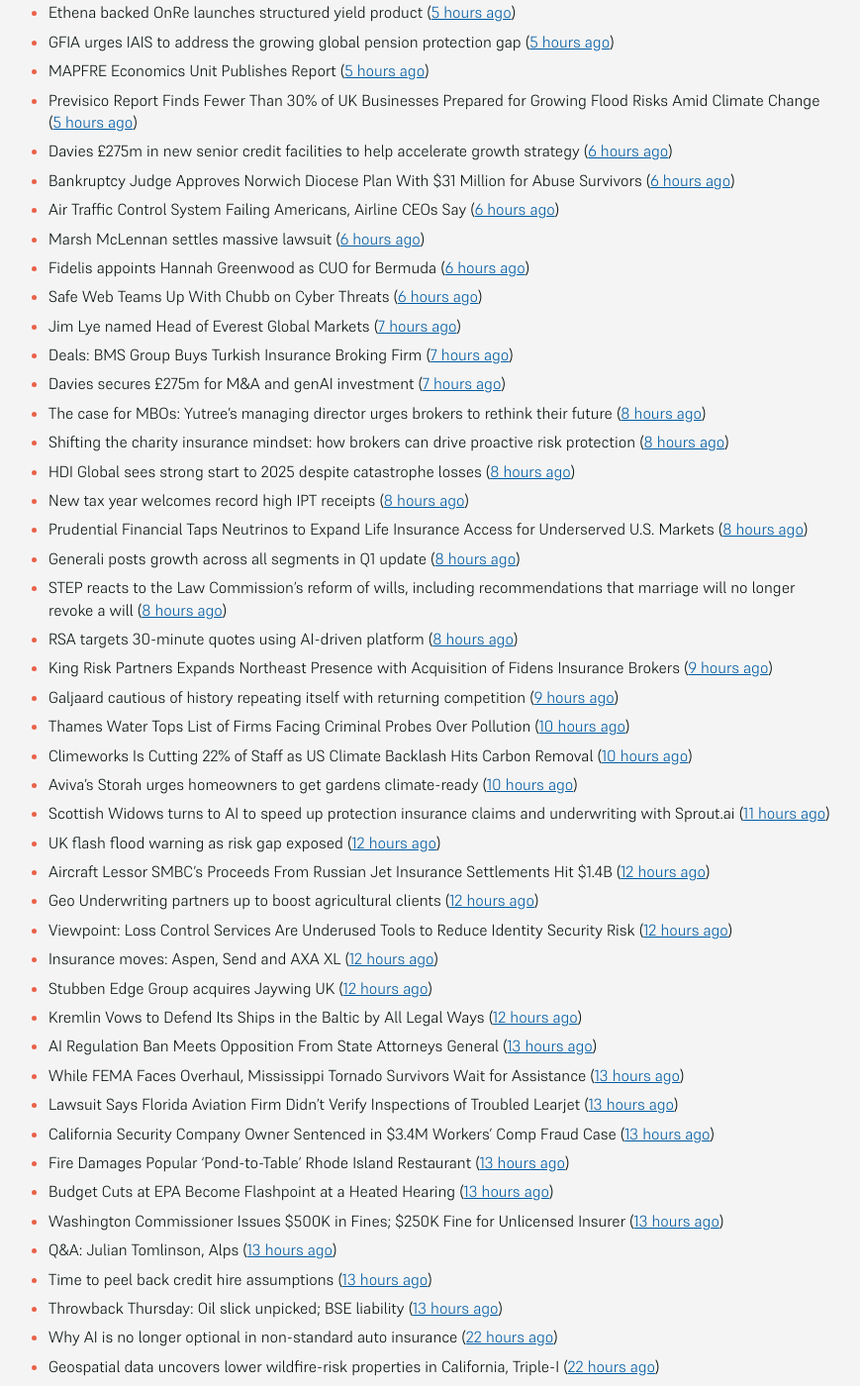
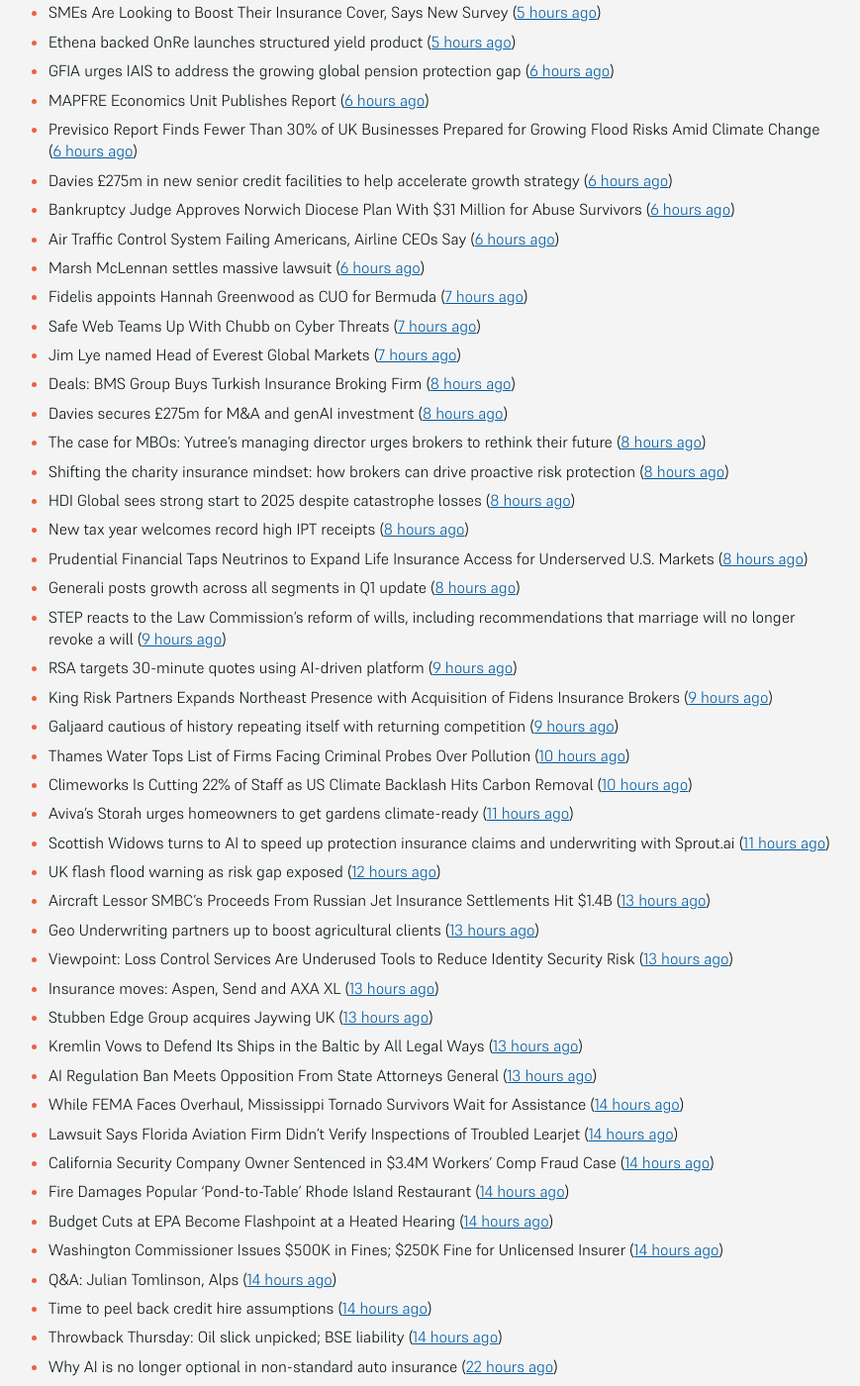
Before and after one commit to mat-0/feeds.thechels.uk, a Jekyll site: the page built from index.md, in a window 1280 px wide and 1400 px high, scrolled down 1016 px. Shown: the whole window at 99% size, without its empty margins (215-1084 px from the left). Built offline with Jekyll 4.4.1, drawn with Linux system fonts in a browser that asks for light colours; some of the changed text lies outside the part shown.

Commit message:
New Feed

```diff
--- a/index.md
+++ b/index.md
@@ -8,73 +8,74 @@ description: Latest Updates
 [Get this as an RSS feed](/feed.rss)
 
 <!-- news_marker starts -->
-- Combating misinformation strategy: Verify, then trust ([28 minutes ago](https://www.dig-in.com/opinion/strategies-for-fighting-misinformation))
-- AI is changing insurance strategies for small businesses ([28 minutes ago](https://www.dig-in.com/opinion/ai-is-changing-insurance-strategies-for-small-businesses))
+- CFC boosts cyber cover for high-risk digital sectors ([15 minutes ago](https://www.insurancebusinessmag.com/uk/news/breaking-news/cfc-boosts-cyber-cover-for-highrisk-digital-sectors-536652.aspx))
+- Combating misinformation strategy: Verify, then trust ([52 minutes ago](https://www.dig-in.com/opinion/strategies-for-fighting-misinformation))
+- AI is changing insurance strategies for small businesses ([52 minutes ago](https://www.dig-in.com/opinion/ai-is-changing-insurance-strategies-for-small-businesses))
 - D.A. Says Former California Police Officer on Workers’ Comp Went to Festival, Skied ([1 hours ago](https://www.insurancejournal.com/news/west/2025/05/22/824698.htm))
 - People Moves: Swingle Collins & Associates Names Curtis as President ([2 hours ago](https://www.insurancejournal.com/news/southcentral/2025/05/22/824852.htm))
 - People Moves: Willis Promotes Williamson as Canada Leader; HDI Global Taps RSA’s McDowell as Sales & Distribution Lead for International Programs and Captives ([2 hours ago](https://www.insurancejournal.com/news/international/2025/05/22/824842.htm))
 - New Orleans Archdiocese to Pay $179M to Victims of Clergy Sexual Abuse ([2 hours ago](https://www.insurancejournal.com/news/southcentral/2025/05/22/824844.htm))
 - Man Who Burned Down a Missouri Church Sentenced, Ordered to Pay $7M ([2 hours ago](https://www.insurancejournal.com/news/midwest/2025/05/22/824838.htm))
 - FEMA Senior Officials Exit as Trump Targets Agency ([2 hours ago](https://www.insurancejournal.com/news/national/2025/05/22/824833.htm))
-- Property cat rates expected to fall ~10% at June 1 but market dynamics still favourable: KBW ([2 hours ago](https://www.reinsurancene.ws/property-cat-rates-expected-to-fall-10-at-june-1-but-market-dynamics-still-favourable-kbw/))
-- People Moves: Frankenmuth Insurance Appoints Ott Chief Legal Officer and Corporate Secretary; Brotherhood Mutual Announces VP Promotion, Addition and Transition ([2 hours ago](https://www.insurancejournal.com/news/midwest/2025/05/22/824823.htm))
-- Kota Raises $14.5 Million to Streamline Insurance Benefits Infrastructure ([2 hours ago](https://www.insurtechinsights.com/kota-raises-14-5-million-to-streamline-insurance-benefits-infrastructure/))
+- Property cat rates expected to fall ~10% at June 1 but market dynamics still favourable: KBW ([3 hours ago](https://www.reinsurancene.ws/property-cat-rates-expected-to-fall-10-at-june-1-but-market-dynamics-still-favourable-kbw/))
+- People Moves: Frankenmuth Insurance Appoints Ott Chief Legal Officer and Corporate Secretary; Brotherhood Mutual Announces VP Promotion, Addition and Transition ([3 hours ago](https://www.insurancejournal.com/news/midwest/2025/05/22/824823.htm))
+- Kota Raises $14.5 Million to Streamline Insurance Benefits Infrastructure ([3 hours ago](https://www.insurtechinsights.com/kota-raises-14-5-million-to-streamline-insurance-benefits-infrastructure/))
 - Insurance investment outsourcing hits $4.5trn, private markets see more interest: Clearwater Analytics ([3 hours ago](https://www.reinsurancene.ws/insurance-investment-outsourcing-hits-4-5trn-private-markets-see-more-interest-clearwater-analytics/))
 - Corporate Nuclear Verdicts Surged to New Record High in 2024, Report Says ([3 hours ago](https://www.insurancejournal.com/news/national/2025/05/22/824792.htm))
 - NCDOI Fines Builders Mutual for Repeat Violations in Commercial Auto ([3 hours ago](https://www.insurancejournal.com/news/southeast/2025/05/22/824808.htm))
 - Markets/Coverages: CFC Adds Cyber Proactive Response to More Industry Products ([3 hours ago](https://www.insurancejournal.com/news/national/2025/05/22/824804.htm))
 - Davies Secures New Credit Facility of £275m ([3 hours ago](https://insurance-edge.net/2025/05/22/davies-secures-new-credit-facility-of-275m/))
-- Protecdiv adds David Castillo as EVP, Head of Construction and Surety Solutions ([3 hours ago](https://www.reinsurancene.ws/protecdiv-adds-david-castillo-as-evp-head-of-construction-and-surety-solutions/))
-- Aon Launches Health Price Transparency Data ([3 hours ago](https://insurance-edge.net/2025/05/22/aon-launches-health-price-transparency-data/))
+- Protecdiv adds David Castillo as EVP, Head of Construction and Surety Solutions ([4 hours ago](https://www.reinsurancene.ws/protecdiv-adds-david-castillo-as-evp-head-of-construction-and-surety-solutions/))
+- Aon Launches Health Price Transparency Data ([4 hours ago](https://insurance-edge.net/2025/05/22/aon-launches-health-price-transparency-data/))
 - State Farm's added California rate hike request gets pushback ([4 hours ago](https://www.dig-in.com/news/state-farms-added-california-rate-hike-gets-pushback))
 - Hiscox targets double-digit Retail premium growth by 2028 ([4 hours ago](https://www.reinsurancene.ws/hiscox-targets-double-digit-retail-premium-growth-by-2028/))
-- AM Best warns NOAA disaster data cutoff could hinder insurers’ response to secondary perils ([4 hours ago](https://www.reinsurancene.ws/am-best-warns-noaa-disaster-data-cutoff-could-hinder-insurers-response-to-secondary-perils/))
-- Plane Crashes into San Diego Neighborhood, Setting Homes and Vehicles on Fire ([4 hours ago](https://www.insurancejournal.com/news/west/2025/05/22/824787.htm))
+- AM Best warns NOAA disaster data cutoff could hinder insurers’ response to secondary perils ([5 hours ago](https://www.reinsurancene.ws/am-best-warns-noaa-disaster-data-cutoff-could-hinder-insurers-response-to-secondary-perils/))
+- Plane Crashes into San Diego Neighborhood, Setting Homes and Vehicles on Fire ([5 hours ago](https://www.insurancejournal.com/news/west/2025/05/22/824787.htm))
 - SMEs Are Looking to Boost Their Insurance Cover, Says New Survey ([5 hours ago](https://insurance-edge.net/2025/05/22/smes-are-looking-to-boost-their-insurance-cover-says-new-survey/))
 - Ethena backed OnRe launches structured yield product ([5 hours ago](https://www.reinsurancene.ws/ethena-backed-onre-launches-structured-yield-product/))
-- GFIA urges IAIS to address the growing global pension protection gap ([5 hours ago](https://www.reinsurancene.ws/gfia-urges-iais-to-address-the-growing-global-pension-protection-gap/))
-- MAPFRE Economics Unit Publishes Report ([5 hours ago](https://insurance-edge.net/2025/05/22/mapfre-economics-unit-publishes-report/))
-- Previsico Report Finds Fewer Than 30% of UK Businesses Prepared for Growing Flood Risks Amid Climate Change ([5 hours ago](https://www.insurtechinsights.com/previsico-report-finds-fewer-than-30-of-uk-businesses-prepared-for-growing-flood-risks-amid-climate-change/))
+- GFIA urges IAIS to address the growing global pension protection gap ([6 hours ago](https://www.reinsurancene.ws/gfia-urges-iais-to-address-the-growing-global-pension-protection-gap/))
+- MAPFRE Economics Unit Publishes Report ([6 hours ago](https://insurance-edge.net/2025/05/22/mapfre-economics-unit-publishes-report/))
+- Previsico Report Finds Fewer Than 30% of UK Businesses Prepared for Growing Flood Risks Amid Climate Change ([6 hours ago](https://www.insurtechinsights.com/previsico-report-finds-fewer-than-30-of-uk-businesses-prepared-for-growing-flood-risks-amid-climate-change/))
 - Davies £275m in new senior credit facilities to help accelerate growth strategy ([6 hours ago](https://www.reinsurancene.ws/davies-275m-in-new-senior-credit-facilities-to-help-accelerate-growth-strategy/))
 - Bankruptcy Judge Approves Norwich Diocese Plan With $31 Million for Abuse Survivors ([6 hours ago](https://www.insurancejournal.com/news/east/2025/05/22/824771.htm))
 - Air Traffic Control System Failing Americans, Airline CEOs Say ([6 hours ago](https://www.insurancejournal.com/news/national/2025/05/22/824772.htm))
 - Marsh McLennan settles massive lawsuit ([6 hours ago](https://www.insurancebusinessmag.com/uk/news/legal-insights/marsh-mclennan-settles-massive-lawsuit-536579.aspx))
-- Fidelis appoints Hannah Greenwood as CUO for Bermuda ([6 hours ago](https://www.reinsurancene.ws/fidelis-appoints-hannah-greenwood-as-cuo-for-bermuda/))
-- Safe Web Teams Up With Chubb on Cyber Threats ([6 hours ago](https://insurance-edge.net/2025/05/22/safe-web-teams-up-with-chubb-on-cyber-threats/))
+- Fidelis appoints Hannah Greenwood as CUO for Bermuda ([7 hours ago](https://www.reinsurancene.ws/fidelis-appoints-hannah-greenwood-as-cuo-for-bermuda/))
+- Safe Web Teams Up With Chubb on Cyber Threats ([7 hours ago](https://insurance-edge.net/2025/05/22/safe-web-teams-up-with-chubb-on-cyber-threats/))
 - Jim Lye named Head of Everest Global Markets ([7 hours ago](https://www.reinsurancene.ws/jim-lye-named-head-of-everest-global-markets/))
-- Deals: BMS Group Buys Turkish Insurance Broking Firm ([7 hours ago](https://insurance-edge.net/2025/05/22/deals-bms-group-buys-turkish-insurance-broking-firm/))
-- Davies secures £275m for M&A and genAI investment ([7 hours ago](https://www.postonline.co.uk/claims/7957808/davies-secures-%C2%A3275m-for-ma-and-genai-investment))
+- Deals: BMS Group Buys Turkish Insurance Broking Firm ([8 hours ago](https://insurance-edge.net/2025/05/22/deals-bms-group-buys-turkish-insurance-broking-firm/))
+- Davies secures £275m for M&A and genAI investment ([8 hours ago](https://www.postonline.co.uk/claims/7957808/davies-secures-%C2%A3275m-for-ma-and-genai-investment))
 - The case for MBOs: Yutree's managing director urges brokers to rethink their future ([8 hours ago](https://www.insurancebusinessmag.com/uk/news/business-resilience/the-case-for-mbos-yutrees-managing-director-urges-brokers-to-rethink-their-future-536561.aspx))
 - Shifting the charity insurance mindset: how brokers can drive proactive risk protection ([8 hours ago](https://www.insurancebusinessmag.com/uk/news/non-profits/shifting-the-charity-insurance-mindset-how-brokers-can-drive-proactive-risk-protection-536560.aspx))
 - HDI Global sees strong start to 2025 despite catastrophe losses ([8 hours ago](https://www.insurancebusinessmag.com/uk/news/breaking-news/hdi-global-sees-strong-start-to-2025-despite-catastrophe-losses-536559.aspx))
 - New tax year welcomes record high IPT receipts ([8 hours ago](https://www.insurancebusinessmag.com/uk/news/breaking-news/new-tax-year-welcomes-record-high-ipt-receipts-536558.aspx))
 - Prudential Financial Taps Neutrinos to Expand Life Insurance Access for Underserved U.S. Markets ([8 hours ago](https://www.insurtechinsights.com/prudential-financial-taps-neutrinos-to-expand-life-insurance-access-for-underserved-u-s-markets/))
 - Generali posts growth across all segments in Q1 update ([8 hours ago](https://www.insurancebusinessmag.com/uk/news/breaking-news/generali-posts-growth-across-all-segments-in-q1-update-536552.aspx))
-- STEP reacts to the Law Commission’s reform of wills, including recommendations that marriage will no longer revoke a will ([8 hours ago](https://ifamagazine.com/step-reacts-to-the-law-commissions-reform-of-wills-including-recommendations-that-marriage-will-no-longer-revoke-a-will/))
-- RSA targets 30-minute quotes using AI-driven platform ([8 hours ago](https://www.postonline.co.uk/commercial/7957756/rsa-targets-30-minute-quotes-using-ai-driven-platform))
+- STEP reacts to the Law Commission’s reform of wills, including recommendations that marriage will no longer revoke a will ([9 hours ago](https://ifamagazine.com/step-reacts-to-the-law-commissions-reform-of-wills-including-recommendations-that-marriage-will-no-longer-revoke-a-will/))
+- RSA targets 30-minute quotes using AI-driven platform ([9 hours ago](https://www.postonline.co.uk/commercial/7957756/rsa-targets-30-minute-quotes-using-ai-driven-platform))
 - King Risk Partners Expands Northeast Presence with Acquisition of Fidens Insurance Brokers ([9 hours ago](https://www.insurtechinsights.com/king-risk-partners-expands-northeast-presence-with-acquisition-of-fidens-insurance-brokers/))
 - Galjaard cautious of history repeating itself with returning competition ([9 hours ago](https://www.postonline.co.uk/news/7957781/galjaard-cautious-of-history-repeating-itself-with-returning-competition))
 - Thames Water Tops List of Firms Facing Criminal Probes Over Pollution ([10 hours ago](https://www.insurancejournal.com/news/international/2025/05/22/824751.htm))
 - Climeworks Is Cutting 22% of Staff as US Climate Backlash Hits Carbon Removal ([10 hours ago](https://www.insurancejournal.com/news/international/2025/05/22/824741.htm))
-- Aviva’s Storah urges homeowners to get gardens climate-ready ([10 hours ago](https://www.postonline.co.uk/personal/7957795/aviva%E2%80%99s-storah-urges-homeowners-to-get-gardens-climate-ready))
+- Aviva’s Storah urges homeowners to get gardens climate-ready ([11 hours ago](https://www.postonline.co.uk/personal/7957795/aviva%E2%80%99s-storah-urges-homeowners-to-get-gardens-climate-ready))
 - Scottish Widows turns to AI to speed up protection insurance claims and underwriting with Sprout.ai ([11 hours ago](https://ifamagazine.com/scottish-widows-turns-to-ai-to-speed-up-protection-insurance-claims-and-underwriting-with-sprout-ai/))
 - UK flash flood warning as risk gap exposed ([12 hours ago](https://www.insurancebusinessmag.com/uk/news/catastrophe/uk-flash-flood-warning-as-risk-gap-exposed-536538.aspx))
-- Aircraft Lessor SMBC’s Proceeds From Russian Jet Insurance Settlements Hit $1.4B ([12 hours ago](https://www.insurancejournal.com/news/international/2025/05/22/824738.htm))
-- Geo Underwriting partners up to boost agricultural clients ([12 hours ago](https://www.insurancebusinessmag.com/uk/news/property-insurance/geo-underwriting-partners-up-to-boost-agricultural-clients-536537.aspx))
-- Viewpoint: Loss Control Services Are Underused Tools to Reduce Identity Security Risk ([12 hours ago](https://www.insurancejournal.com/news/national/2025/05/22/824706.htm))
-- Insurance moves: Aspen, Send and AXA XL ([12 hours ago](https://www.insurancebusinessmag.com/uk/news/breaking-news/insurance-moves-aspen-send-and-axa-xl-536536.aspx))
-- Stubben Edge Group acquires Jaywing UK ([12 hours ago](https://www.insurancebusinessmag.com/uk/news/breaking-news/stubben-edge-group-acquires-jaywing-uk-536535.aspx))
-- Kremlin Vows to Defend Its Ships in the Baltic by All Legal Ways ([12 hours ago](https://www.insurancejournal.com/news/international/2025/05/22/824733.htm))
+- Aircraft Lessor SMBC’s Proceeds From Russian Jet Insurance Settlements Hit $1.4B ([13 hours ago](https://www.insurancejournal.com/news/international/2025/05/22/824738.htm))
+- Geo Underwriting partners up to boost agricultural clients ([13 hours ago](https://www.insurancebusinessmag.com/uk/news/property-insurance/geo-underwriting-partners-up-to-boost-agricultural-clients-536537.aspx))
+- Viewpoint: Loss Control Services Are Underused Tools to Reduce Identity Security Risk ([13 hours ago](https://www.insurancejournal.com/news/national/2025/05/22/824706.htm))
+- Insurance moves: Aspen, Send and AXA XL ([13 hours ago](https://www.insurancebusinessmag.com/uk/news/breaking-news/insurance-moves-aspen-send-and-axa-xl-536536.aspx))
+- Stubben Edge Group acquires Jaywing UK ([13 hours ago](https://www.insurancebusinessmag.com/uk/news/breaking-news/stubben-edge-group-acquires-jaywing-uk-536535.aspx))
+- Kremlin Vows to Defend Its Ships in the Baltic by All Legal Ways ([13 hours ago](https://www.insurancejournal.com/news/international/2025/05/22/824733.htm))
 - AI Regulation Ban Meets Opposition From State Attorneys General ([13 hours ago](https://www.insurancejournal.com/news/national/2025/05/22/824714.htm))
-- While FEMA Faces Overhaul, Mississippi Tornado Survivors Wait for Assistance ([13 hours ago](https://www.insurancejournal.com/news/southeast/2025/05/22/824629.htm))
-- Lawsuit Says Florida Aviation Firm Didn’t Verify Inspections of Troubled Learjet ([13 hours ago](https://www.insurancejournal.com/news/southeast/2025/05/22/824688.htm))
-- California Security Company Owner Sentenced in $3.4M Workers’ Comp Fraud Case ([13 hours ago](https://www.insurancejournal.com/news/west/2025/05/22/824503.htm))
-- Fire Damages Popular ‘Pond-to-Table’ Rhode Island Restaurant ([13 hours ago](https://www.insurancejournal.com/news/east/2025/05/22/824729.htm))
-- Budget Cuts at EPA Become Flashpoint at a Heated Hearing ([13 hours ago](https://www.insurancejournal.com/news/national/2025/05/22/824717.htm))
-- Washington Commissioner Issues $500K in Fines; $250K Fine for Unlicensed Insurer ([13 hours ago](https://www.insurancejournal.com/news/west/2025/05/22/824547.htm))
-- Q&A: Julian Tomlinson, Alps ([13 hours ago](https://www.postonline.co.uk/broker/7957208/qa-julian-tomlinson-alps))
-- Time to peel back credit hire assumptions ([13 hours ago](https://www.postonline.co.uk/personal/7957762/time-to-peel-back-credit-hire-assumptions))
-- Throwback Thursday: Oil slick unpicked; BSE liability ([13 hours ago](https://www.postonline.co.uk/commercial/7956605/throwback-thursday-oil-slick-unpicked-bse-liability))
+- While FEMA Faces Overhaul, Mississippi Tornado Survivors Wait for Assistance ([14 hours ago](https://www.insurancejournal.com/news/southeast/2025/05/22/824629.htm))
+- Lawsuit Says Florida Aviation Firm Didn’t Verify Inspections of Troubled Learjet ([14 hours ago](https://www.insurancejournal.com/news/southeast/2025/05/22/824688.htm))
+- California Security Company Owner Sentenced in $3.4M Workers’ Comp Fraud Case ([14 hours ago](https://www.insurancejournal.com/news/west/2025/05/22/824503.htm))
+- Fire Damages Popular ‘Pond-to-Table’ Rhode Island Restaurant ([14 hours ago](https://www.insurancejournal.com/news/east/2025/05/22/824729.htm))
+- Budget Cuts at EPA Become Flashpoint at a Heated Hearing ([14 hours ago](https://www.insurancejournal.com/news/national/2025/05/22/824717.htm))
+- Washington Commissioner Issues $500K in Fines; $250K Fine for Unlicensed Insurer ([14 hours ago](https://www.insurancejournal.com/news/west/2025/05/22/824547.htm))
+- Q&A: Julian Tomlinson, Alps ([14 hours ago](https://www.postonline.co.uk/broker/7957208/qa-julian-tomlinson-alps))
+- Time to peel back credit hire assumptions ([14 hours ago](https://www.postonline.co.uk/personal/7957762/time-to-peel-back-credit-hire-assumptions))
+- Throwback Thursday: Oil slick unpicked; BSE liability ([14 hours ago](https://www.postonline.co.uk/commercial/7956605/throwback-thursday-oil-slick-unpicked-bse-liability))
 - Why AI is no longer optional in non-standard auto insurance ([22 hours ago](https://www.dig-in.com/opinion/ais-role-in-non-standard-auto-insurance))
 - Geospatial data uncovers lower wildfire-risk properties in California, Triple-I ([22 hours ago](https://www.dig-in.com/news/geospatial-data-wildfire-prone-california-properties))
 - Customer strategy: Clearing up flood insurance coverage confusion ([22 hours ago](https://www.dig-in.com/opinion/clearing-up-flood-insurance-coverage-confusion))
```
Also changed, not shown: other parts of index.md (+0 -1 lines).
